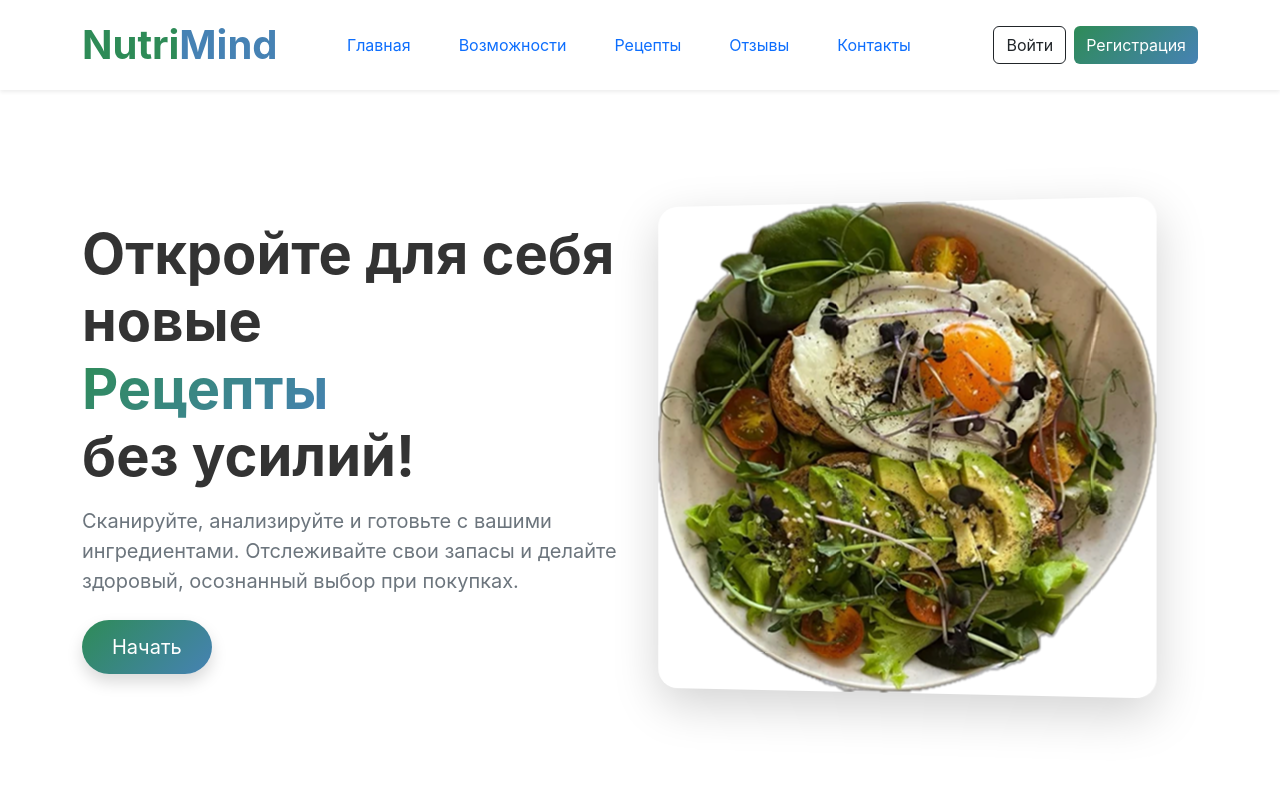
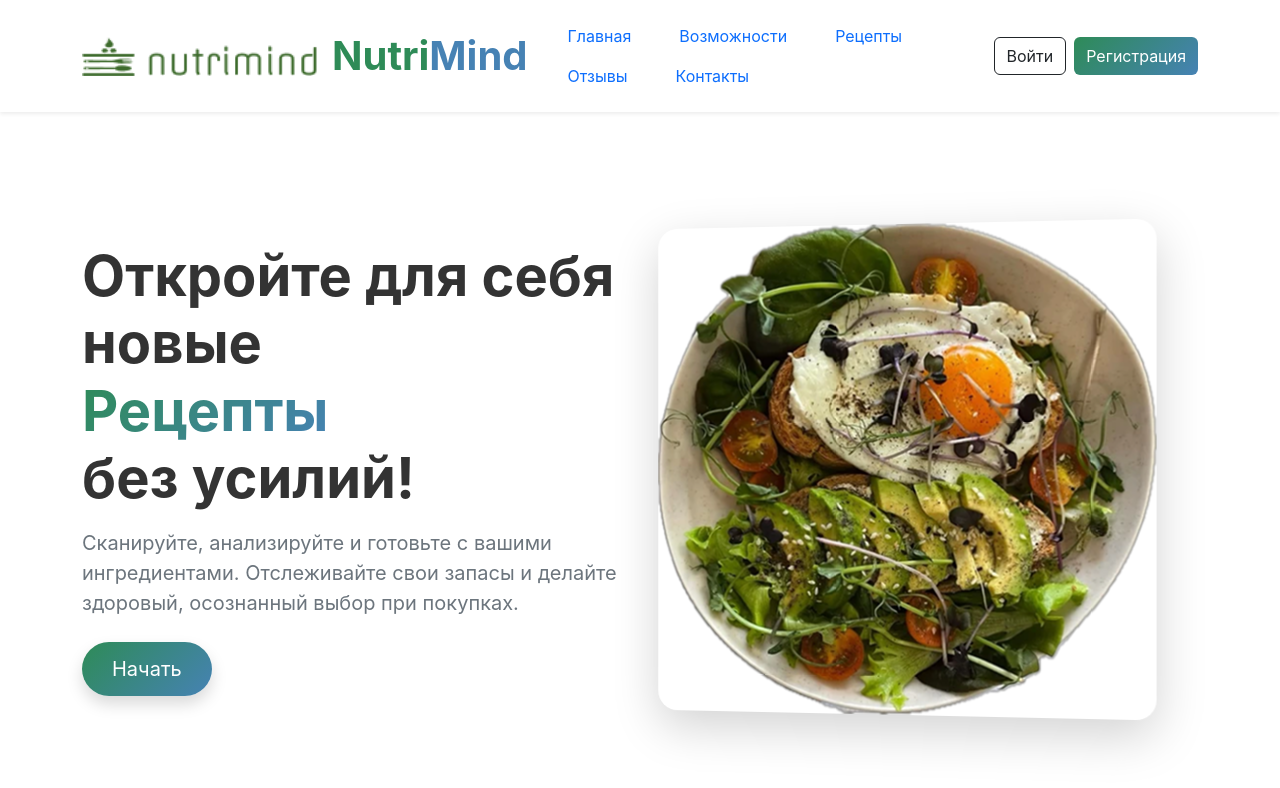
Before and after one commit to Yerassyl-M123/Diploma, a React (Create React App) app: page /welcome in a window 1280 px wide. Shown: the top 788 px of the page. Built offline with nearby package versions, Linux system fonts and the light colour scheme; no server answers.

Commit message:
add logo to welcome

```diff
--- a/src/pages/WelcomePage.js
+++ b/src/pages/WelcomePage.js
@@ -98,7 +98,15 @@ const WelcomePage = () => {
         zIndex: 1000
       }}>
         <Container>
-          <Nav.Item className="navbar-brand">
+          <Nav.Item className="navbar-brand d-flex align-items-center">
+            <img
+              src="/img/logo.png"
+              alt="NutriMind Logo"
+              style={{
+                height: '40px',
+                marginRight: '10px'
+              }}
+            />
             <h1 className="m-0">
               <span style={{ color: '#2E8B57', fontWeight: 'bold' }}>Nutri</span>
               <span style={{ color: '#4682B4', fontWeight: 'bold' }}>Mind</span>
@@ -514,7 +522,17 @@ const WelcomePage = () => {
         <Container>
           <Row>
             <Col md={4} className="mb-4 mb-md-0">
-              <h5 className="mb-4">Свяжитесь с нами</h5>
+              <div className="d-flex align-items-center mb-4">
+                <img
+                  src="/img/logo.png"
+                  alt="NutriMind Logo"
+                  style={{
+                    height: '30px',
+                    marginRight: '10px'
+                  }}
+                />
+                <h5 className="mb-0">Свяжитесь с нами</h5>
+              </div>
               <div className="mb-3 d-flex align-items-center">
                 <i className="bi bi-telephone me-2"></i>
                 <span>+77473644672</span>
--- a/src/styles/WelcomePage.css
+++ b/src/styles/WelcomePage.css
@@ -192,3 +192,11 @@
     width: 100%;
     left: 0;
   }
+
+  .navbar-brand img {
+    transition: transform 0.3s ease;
+  }
+
+  .navbar-brand:hover img {
+    transform: scale(1.1);
+  }
```
